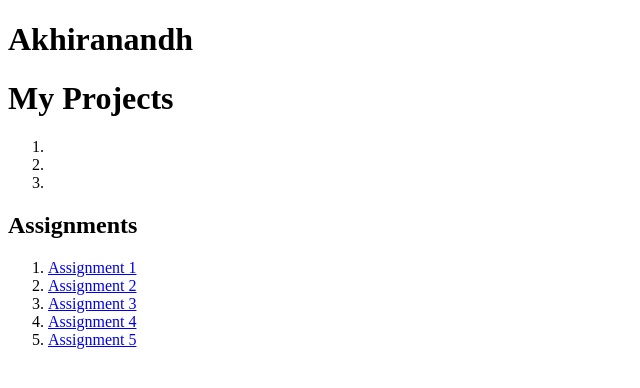
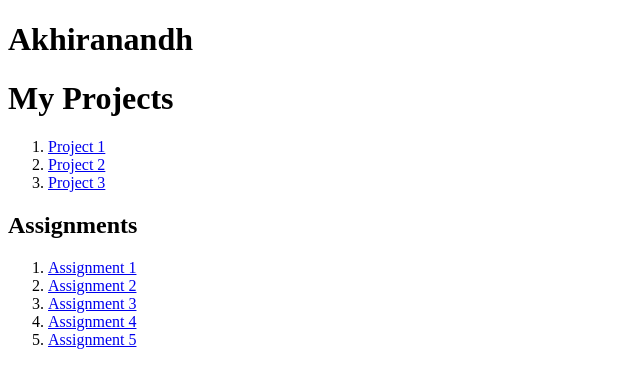
Before and after one commit to Akhiranandh/Akhiranandh.github.io, a plain HTML site: page index.html in a window 1280 px wide. Shown: the whole page, without its empty margins (0-640 px from the left). Drawn offline with Linux system fonts and the light colour scheme.

Commit message:
modified:   index.html

```diff
--- a/index.html
+++ b/index.html
@@ -9,9 +9,9 @@
     <h1>Akhiranandh</h1>
     <h1>My Projects</h1>
     <ol>
-        <li><a href="a" Project 1></a></li>
-        <li><a href="b" Project 2></a></li>
-        <li><a href="c" Project 3></a></li>
+        <li><a href="a">Project 1</a></li>
+        <li><a href="b">Project 2</a></li>
+        <li><a href="c">Project 3</a></li>
 
     </ol>
     <h2>Assignments</h2>
```
